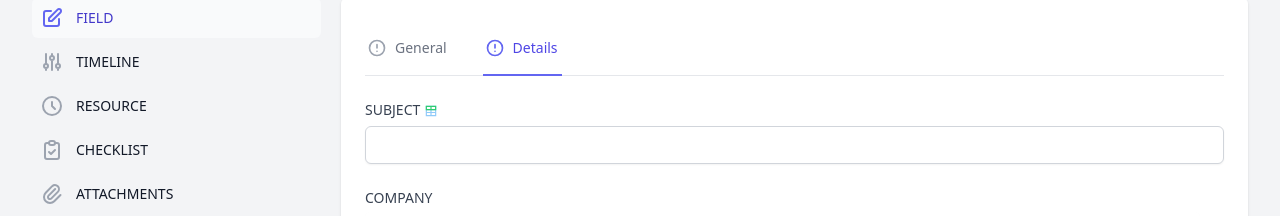
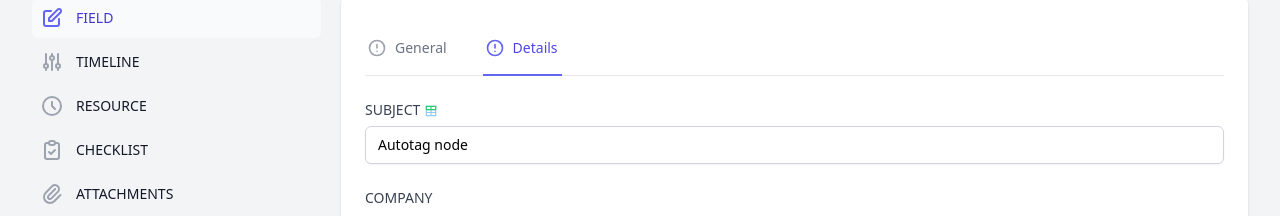
Before and after one commit to rjbhatt110/autotag, a Vue app: page / in a window 1280 px wide. Shown: the part 94-310 px from the top of the page. Built offline with nearby package versions, Linux system fonts and the light colour scheme.

Commit message:
field update

```diff
--- a/src/App.vue
+++ b/src/App.vue
@@ -258,6 +258,7 @@
                       name="subject"
                       id="subject"
                       autocomplete="given-name"
+                      value="Autotag node"
                       class="mt-1 block w-full border border-gray-300 rounded-md shadow-sm py-2 px-3 focus:outline-none focus:ring-indigo-500 focus:border-indigo-500 sm:text-sm"
                     />
                   </div>
```
